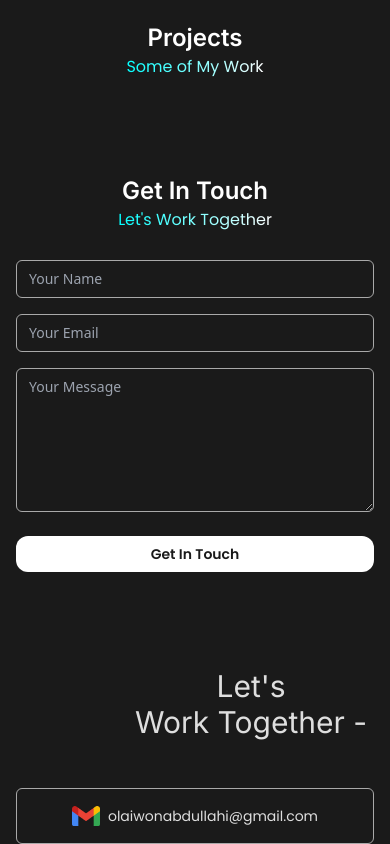
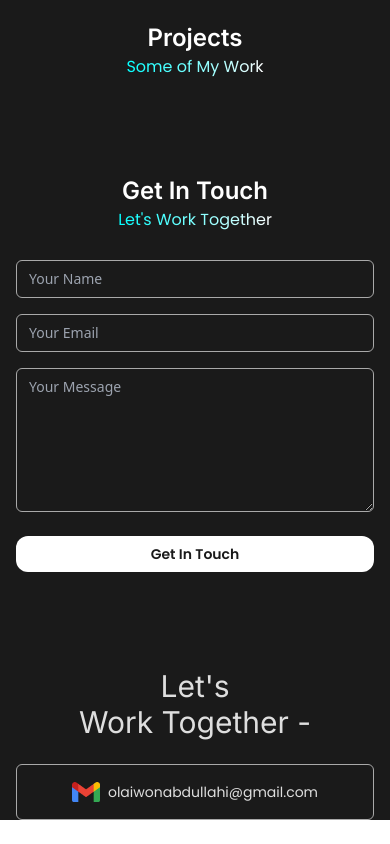
Before and after one commit to OlaiwonAbdullahi/Portfolio-V2, a React (Vite) app: page / in a window 390 px wide. Shown: the part 1119-1963 px from the top of the page. After the commit the page ends 1939 px from the top, so only its background shows below. Built offline with nearby package versions, Linux system fonts and the light colour scheme.

Commit message:
update Footer.tsx

```diff
--- a/src/components/Footer.tsx
+++ b/src/components/Footer.tsx
@@ -3,15 +3,15 @@ import Gmail from "../assets/gmail.png";
 export default function Footer() {
   return (
     <div className="px-4 md:px-0 flex flex-col md:flex-row items-center justify-between mt-8">
-      <div className="basis-1/2 mb-6 md:mb-0">
-        <h2 className="text-footer font-inter text-3xl md:text-5xl text-center md:text-left ml-28 mb-6">
+      <div className="basis-full md:basis-1/2 mb-6 md:mb-0">
+        <h2 className="text-footer font-inter text-3xl md:text-5xl text-center md:text-left md:ml-24">
           Let's
           <br />
           Work Together -
         </h2>
       </div>
 
-      <div className="bg-Background border border-Reserved w-full md:w-auto h-14 rounded-md flex justify-center items-center mx-auto basis1/2">
+      <div className="bg-Background border border-Reserved w-full md:w-auto h-14 rounded-md flex justify-center items-center mx-auto">
         <button className="flex items-center gap-2 px-4 py-2">
           <img src={Gmail} className="h-5 w-7" alt="Gmail Icon" />
           <span className="text-footer font-poppins text-sm md:text-base">
```
